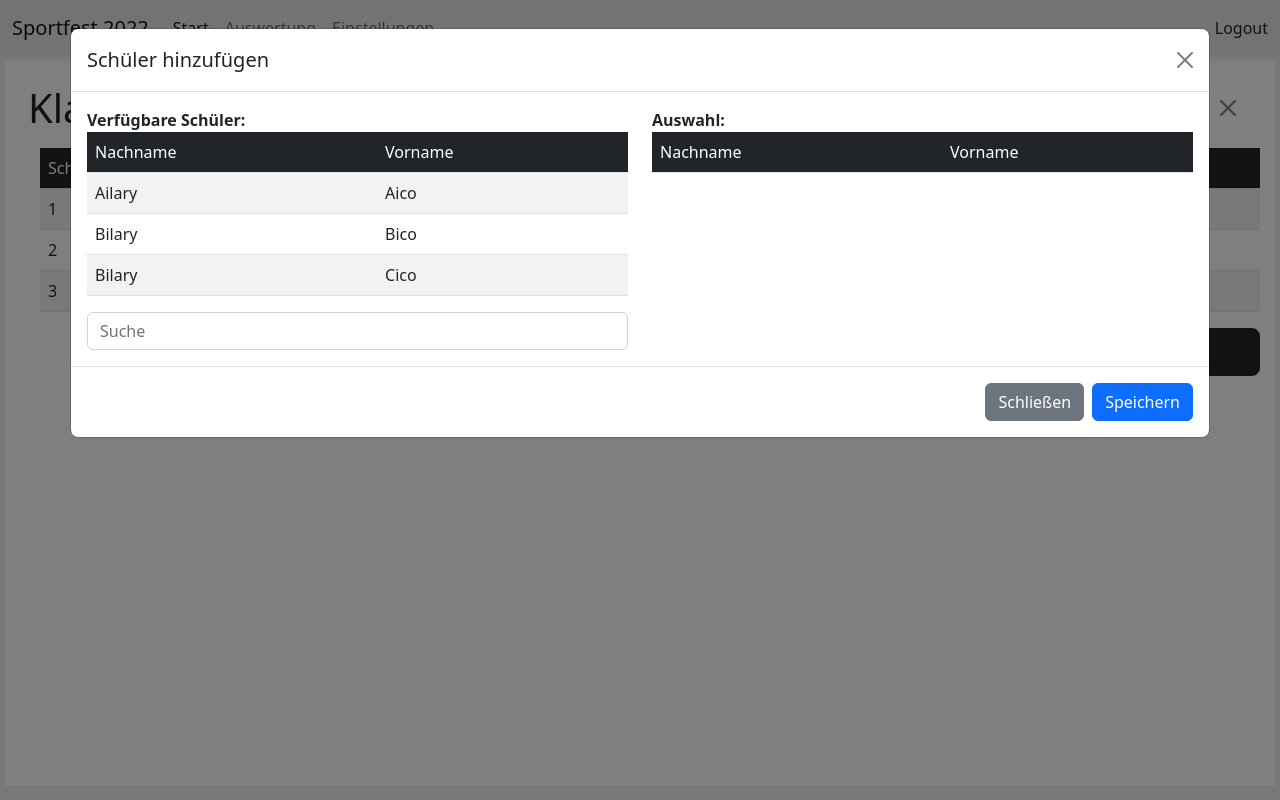
After one commit to Max-sgh/InfoProjekt, a Flask app: template templates/settingsClass.html in a window 1280 px wide, after a click that opens the changed part. The commit adds this page. Run offline with Flask 2, Linux system fonts and the light colour scheme; the template is opened without the code that fills it: most values are stand-ins (such as "Sample title", 1, 10 or a date in 2020); some libraries are stand-ins or nearby versions.

Commit message:
Infostunde 18.10.

```diff
--- a/main.py
+++ b/main.py
@@ -62,5 +62,12 @@ def settings():
     else:
         return render_template("settings.html", section=request.args.get('section'))
 
+@app.route('/settings/class')
+def settings_class():
+    if request.args.get('class') == None:
+        return redirect(url_for("home"))
+    klasse = request.args.get('class')
+    return render_template("settingsClass.html", klasse=klasse)
+
 if __name__ == "__main__":
     app.run(host="0.0.0.0", debug=True)
--- a/templates/base.html
+++ b/templates/base.html
@@ -13,6 +13,8 @@
   <script src="https://cdn.jsdelivr.net/npm/bootstrap@5.2.1/dist/js/bootstrap.min.js"
     integrity="sha384-7VPbUDkoPSGFnVtYi0QogXtr74QeVeeIs99Qfg5YCF+TidwNdjvaKZX19NZ/e6oz"
     crossorigin="anonymous"></script>
+    <script src="http://code.jquery.com/jquery.min.js"></script>
+  <script src="https://kit.fontawesome.com/be46e99c2a.js" crossorigin="anonymous"></script>
     <style>
       :root {
         --primary-color: #3465a4;
--- a/templates/detailClass.html
+++ b/templates/detailClass.html
@@ -67,7 +67,7 @@
     }
 
     function btnCloseClick() {
-        window.location.replace("/");
+        window.location.href = "/";
     }
 
     function btnSaveClicked() {
@@ -76,7 +76,7 @@
             var wert = document.getElementById(_schueler[i].schuelerNr).value;
             _schueler[i].sendeWert(wert);
         }
-        window.location.replace("/");
+        window.location.href = "/";
     }
 </script>
 {% endblock %}
--- a/templates/home.html
+++ b/templates/home.html
@@ -60,7 +60,7 @@
 
 <script>
     function myFunction(id) {
-      window.location.replace("/class?id=" + id);
+      window.location.href = "/class?id=" + id;
     }
 </script>
 
--- /dev/null
+++ b/templates/settingsClass.html
@@ -0,0 +1,177 @@
+{% extends "base.html" %}
+{% block title %} Klasse {{klasse}} {% endblock %}
+
+{% block header%}
+<style>
+    .clickable {
+        cursor: pointer;
+    }
+
+    .fa-solid {
+        margin-left: 5px;
+        margin-right: 5px;
+    }
+</style>
+<script>
+    _schueler = [[1, "Ailary", "Aico", "u"], [2, "Bilary", "Bico", "w"], [3, "Bilary", "Cico", "m"]];
+    _schuelerVerfügbar = Array.from(_schueler);
+    _aktuelleAuswahl = [];
+</script>
+{% endblock %}
+
+{% block content %}
+<div class="d-flex">
+    <h1 class="fs-1 fw-normal p-2 flex-grow-1" id="heading">Klasse {{klasse}}</h1>
+    <button type="button" class="btn btn-close p-4" onclick="btnCloseClick()"></button>
+</div>
+<div id="content" style="margin-left: 20px;">
+    <table class="table table-striped table-condensed">
+        <thead class="bg-dark" , style="color: white;">
+            <tr>
+                <td>SchülerNr</td>
+                <td>Nachname</td>
+                <td>Vorname</td>
+                <td>Geschlecht</td>
+            </tr>
+        </thead>
+        <tbody id="tbody">
+            <tr class="clickable" onclick="clickBenutzer()">
+                <td>1</td>
+                <td>Ailary</td>
+                <td>Aico</td>
+                <td>u</td>
+            </tr>
+        </tbody>
+    </table>
+    <div class="d-flex flex-row-reverse">
+        <button type="button" onclick="erstelleModal()" class="btn btn-lg btn-dark flex-row-reverse" style="width: 15%;"
+            data-bs-toggle="modal" data-bs-target="#staticBackdrop"> + </button>
+    </div>
+
+    <div class="modal fade modal-xl" id="staticBackdrop" data-bs-backdrop="static" data-bs-keyboard="false" tabindex="-1"
+        aria-labelledby="staticBackdropLabel" aria-hidden="true">
+        <div class="modal-dialog">
+            <div class="modal-content">
+                <div class="modal-header">
+                    <h1 class="modal-title fs-5" id="staticBackdropLabel">Schüler hinzufügen</h1>
+                    <button type="button" class="btn-close" data-bs-dismiss="modal" aria-label="Close"></button>
+                </div>
+                <div class="modal-body">
+                    <div class="row">
+                        <div class="col-md-6">
+                            <b>Verfügbare Schüler:</b>
+                            <table class="table table-striped table-condensed">
+                                <thead class="bg-dark" style="color:white;">
+                                    <tr>
+                                        <td>Nachname</td>
+                                        <td>Vorname</td>
+                                    </tr>
+                                </thead>
+                                <tbody id="modalTableVerfuegbar">
+                                </tbody>
+                            </table>
+                            <input type="text" placeholder="Suche" class="form-control" oninput="search(this)">
+                        </div>
+                        <div class="col-md-6">
+                            <b>Auswahl:</b>
+                            <table class="table table-striped table-condensed">
+                                <thead class="bg-dark" style="color:white;">
+                                    <tr>
+                                        <td>Nachname</td>
+                                        <td>Vorname</td>
+                                    </tr>
+                                </thead>
+                                <tbody id="modalTableAuswahl">
+                                </tbody>
+                            </table>
+                        </div>
+                    </div>
+                </div>
+                <div class="modal-footer">
+                    <button type="button" class="btn btn-secondary" data-bs-dismiss="modal">Schließen</button>
+                    <button type="button" class="btn btn-primary" onclick="save()">Speichern</button>
+                </div>
+            </div>
+        </div>
+    </div>
+
+</div>
+
+<script>
+
+    function save() {
+        $('#staticBackdrop').modal('hide');
+        //document.getElementById("LoadingAnimation").style = "visibility: visible;";
+    }
+
+    function erstelleModal() {
+        // Daten vom Server holen
+        _schuelerVerfügbar = Array.from(_schueler);
+        _aktuelleAuswahl = [];
+        erstelleModalTabellen();
+    }
+
+    function selectRow(schuelerNr) {
+        console.log(schuelerNr);
+        for (i = 0; i < _schuelerVerfügbar.length; i++) {
+            if (schuelerNr == _schuelerVerfügbar[i][0]) {
+                schueler = _schuelerVerfügbar[i];
+                _schuelerVerfügbar.splice(i,1);
+                _aktuelleAuswahl.push(schueler);
+                break;
+            }
+        }
+        erstelleModalTabellen();
+    }
+
+    function deselectRow(schuelerNr) {
+        console.log(schuelerNr);
+        for (i = 0; i < _aktuelleAuswahl.length; i++) {
+            if (schuelerNr == _aktuelleAuswahl[i][0]) {
+                schueler = _aktuelleAuswahl[i];
+                _aktuelleAuswahl.splice(i,1);
+                _schuelerVerfügbar.push(schueler);
+                break;
+            }
+        }
+        erstelleModalTabellen();
+    }
+
+    function erstelleModalTabellen() {
+        tabelleVerfuegbar = document.getElementById("modalTableVerfuegbar");
+        tabelleAuswahl = document.getElementById("modalTableAuswahl");
+        html = "";
+        for (i = 0; i < _schuelerVerfügbar.length; i++) {
+            schueler = _schuelerVerfügbar[i];
+            html += '<tr class="clickable" onclick="selectRow(' + schueler[0] + ')"><td>' + schueler[1] + '</td><td>' + schueler[2] + '</td></tr>';
+        }
+        tabelleVerfuegbar.innerHTML = html;
+        html = "";
+        for (i = 0; i < _aktuelleAuswahl.length; i++) {
+            schueler = _aktuelleAuswahl[i];
+            html += '<tr class="clickable" onclick="deselectRow(' + schueler[0] + ')"><td>' + schueler[1] + '</td><td>' + schueler[2] + '</td></tr>';
+        }
+        tabelleAuswahl.innerHTML = html;
+    }
+
+    function clickBenutzer(schuelerNr) {
+        console.log("Benutzer #");
+    }
+
+    function erstelleTabelle() {
+        tbody = document.getElementById("tbody");
+        html = "";
+        for (i = 0; i < _schueler.length; i++) {
+            schueler = _schueler[i];
+            html += '<tr class="clickable" onclick="clickBenutzer(' + schueler[0] + ')"><td>' + schueler[0] + '</td><td>' + schueler[1] + '</td><td>' + schueler[2] + '</td><td>' + schueler[3] + '</td></tr>'
+        }
+
+        tbody.innerHTML = html;
+    }
+
+    function btnCloseClick() {
+        window.location.href = "/settings?section=class";
+    }
+    erstelleTabelle()
+</script>
+{% endblock %}
```
Also changed, not shown: templates/evaluation.html (+7 -2 lines), templates/settings.html (+90 -10 lines).
